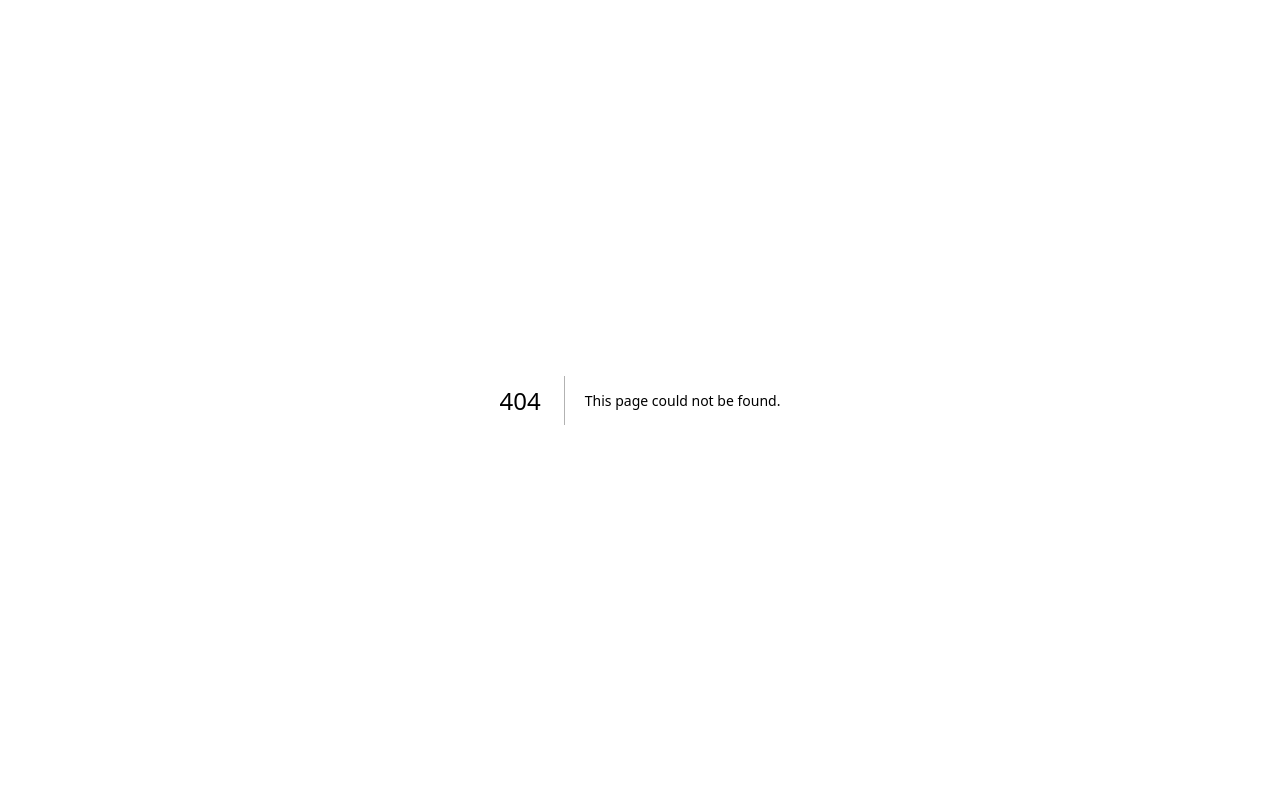
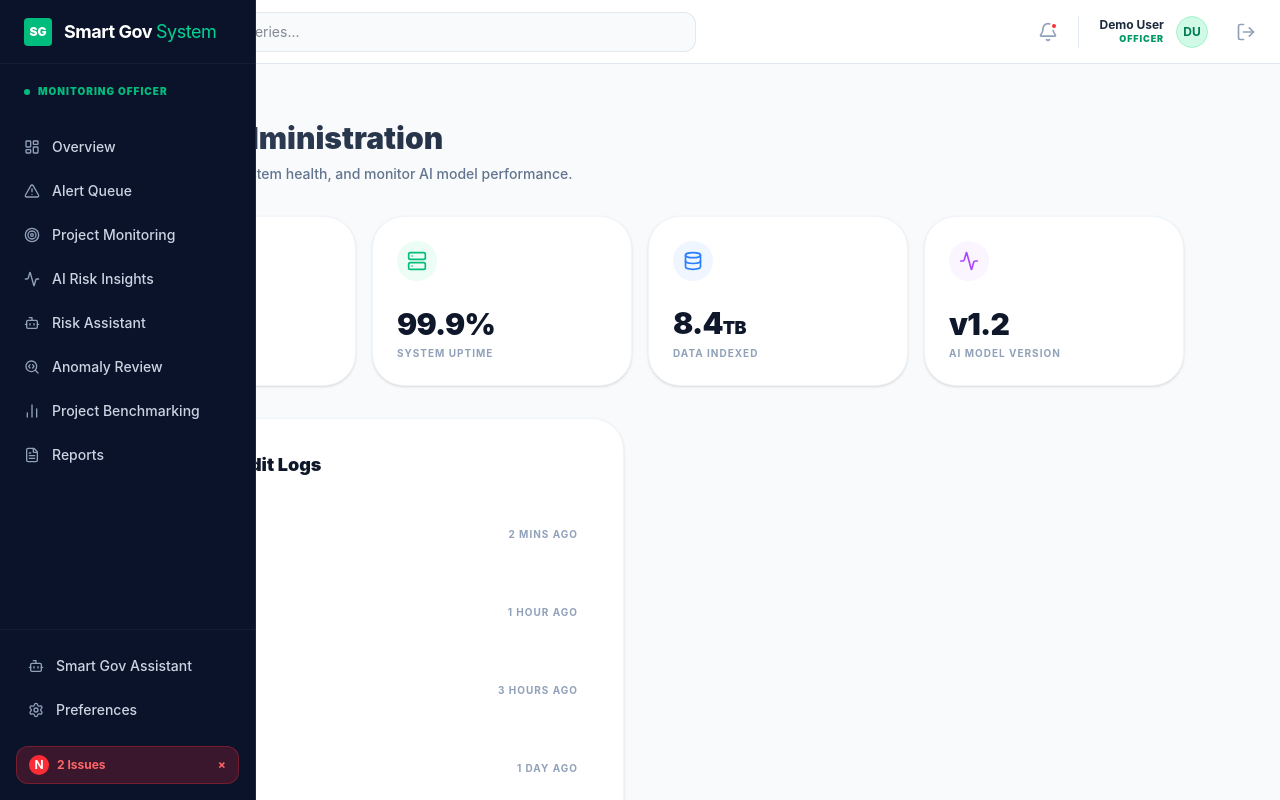
Before and after one commit to anushreepatare18/project-monitoring-system, a Next.js app: page /dashboard/admin in a window 1280 px wide. Before the commit this address had no page. Built offline with nearby package versions, Linux system fonts and the light colour scheme.

Commit message:
feat: added admin, ministry, and public dashboard root pages to fix 404s

```diff
--- /dev/null
+++ b/src/app/dashboard/admin/page.tsx
@@ -0,0 +1,96 @@
+"use client";
+
+import { Shield, Users, Database, Server, Activity, ArrowUpRight } from "lucide-react";
+
+export default function AdminDashboard() {
+  return (
+    <div className="p-8 max-w-6xl mx-auto relative min-h-[calc(100vh-64px)] pb-24">
+
+      <div className="mb-8">
+        <h1 className="text-3xl font-black bg-clip-text text-transparent bg-gradient-to-r from-slate-700 to-slate-900 mb-2">
+          System Administration
+        </h1>
+        <p className="text-sm font-medium text-slate-500">
+          Manage users, view system health, and monitor AI model performance.
+        </p>
+      </div>
+
+      <div className="grid grid-cols-1 md:grid-cols-4 gap-4 mb-8">
+        {/* Card 1 */}
+        <div className="bg-white p-6 rounded-[2rem] shadow-sm border border-slate-100 flex flex-col justify-between">
+          <div className="w-10 h-10 rounded-full bg-slate-100 text-slate-700 flex items-center justify-center mb-6">
+            <Users className="w-5 h-5" />
+          </div>
+          <div>
+            <h3 className="text-3xl font-black text-slate-900 tracking-tight">142</h3>
+            <p className="text-[10px] font-bold text-slate-400 uppercase tracking-widest mt-1">Active Users</p>
+          </div>
+        </div>
+
+        {/* Card 2 */}
+        <div className="bg-white p-6 rounded-[2rem] shadow-sm border border-slate-100 flex flex-col justify-between">
+          <div className="w-10 h-10 rounded-full bg-emerald-50 text-emerald-500 flex items-center justify-center mb-6">
+            <Server className="w-5 h-5" />
+          </div>
+          <div>
+            <h3 className="text-3xl font-black text-slate-900 tracking-tight">99.9%</h3>
+            <p className="text-[10px] font-bold text-slate-400 uppercase tracking-widest mt-1">System Uptime</p>
+          </div>
+        </div>
+
+        {/* Card 3 */}
+        <div className="bg-white p-6 rounded-[2rem] shadow-sm border border-slate-100 flex flex-col justify-between">
+          <div className="w-10 h-10 rounded-full bg-blue-50 text-blue-500 flex items-center justify-center mb-6">
+            <Database className="w-5 h-5" />
+          </div>
+          <div>
+            <h3 className="text-3xl font-black text-slate-900 tracking-tight">8.4<span className="text-lg">TB</span></h3>
+            <p className="text-[10px] font-bold text-slate-400 uppercase tracking-widest mt-1">Data Indexed</p>
+          </div>
+        </div>
+
+        {/* Card 4 */}
+        <div className="bg-white p-6 rounded-[2rem] shadow-sm border border-slate-100 flex flex-col justify-between">
+          <div className="w-10 h-10 rounded-full bg-purple-50 text-purple-500 flex items-center justify-center mb-6">
+            <Activity className="w-5 h-5" />
+          </div>
+          <div>
+            <h3 className="text-3xl font-black text-slate-900 tracking-tight">v1.2</h3>
+            <p className="text-[10px] font-bold text-slate-400 uppercase tracking-widest mt-1">AI Model Version</p>
+          </div>
+        </div>
+      </div>
+
+      <div className="grid grid-cols-1 lg:grid-cols-2 gap-8">
+        <div className="bg-white p-8 rounded-[2rem] shadow-sm border border-slate-100">
+          <div className="flex items-center gap-2 mb-6">
+            <Shield className="w-5 h-5 text-slate-700" />
+            <h2 className="text-lg font-black text-slate-900">Recent Audit Logs</h2>
+          </div>
+
+          <div className="space-y-4">
+            {[
+              { action: "User Login", actor: "officer_01", time: "2 mins ago" },
+              { action: "Model Updated", actor: "system", time: "1 hour ago" },
+              { action: "Project Flagged", actor: "AI_Agent", time: "3 hours ago" },
+              { action: "User Created", actor: "admin", time: "1 day ago" }
+            ].map((log, i) => (
+              <div key={i} className="flex items-center justify-between p-3 rounded-xl hover:bg-slate-50 transition-colors border border-transparent hover:border-slate-100">
+                <div className="flex flex-col">
+                  <span className="text-sm font-bold text-slate-800">{log.action}</span>
+                  <span className="text-xs text-slate-500">by {log.actor}</span>
+                </div>
+                <span className="text-[10px] font-bold text-slate-400 uppercase tracking-widest">{log.time}</span>
+              </div>
+            ))}
+          </div>
+
+          <button className="w-full mt-6 py-3 rounded-xl border border-slate-200 text-xs font-bold text-slate-600 hover:bg-slate-50 transition-colors flex items-center justify-center gap-2">
+            View Full Audit Trail <ArrowUpRight className="w-3 h-3" />
+          </button>
+        </div>
+      </div>
+
+    </div>
+  );
+}
--- a/src/app/dashboard/ministry/page.tsx
+++ b/src/app/dashboard/ministry/page.tsx
@@ -1 +1,27 @@
-export default function Dummy() { return null; }
+"use client";
+import { Building2, FileText, ArrowRight } from "lucide-react";
+import Link from "next/link";
+
+export default function MinistryDashboard() {
+  return (
+    <div className="p-8 max-w-6xl mx-auto relative min-h-[calc(100vh-64px)] pb-24">
+      <div className="mb-8">
+        <h1 className="text-3xl font-black text-slate-900 mb-2">Ministry Overview</h1>
+        <p className="text-sm font-medium text-slate-500">
+          Track portfolio performance and high-risk alerts across your ministry's projects.
+        </p>
+      </div>
+
+      <div className="bg-white p-8 rounded-[2rem] shadow-sm border border-slate-100 flex flex-col items-center justify-center text-center mt-12 max-w-2xl mx-auto">
+        <div className="w-16 h-16 bg-blue-50 text-blue-500 rounded-full flex items-center justify-center mb-4">
+          <Building2 className="w-8 h-8" />
+        </div>
+        <h2 className="text-xl font-bold text-slate-900 mb-2">Ministry Portfolio</h2>
+        <p className="text-slate-500 text-sm mb-6">View aggregated reports and analytics for all active projects under your jurisdiction.</p>
+        <Link href="/dashboard/officer" className="bg-blue-600 text-white px-6 py-3 rounded-full font-bold text-sm flex items-center gap-2 hover:bg-blue-700 transition-colors">
+          View Detailed Reports <ArrowRight className="w-4 h-4" />
+        </Link>
+      </div>
+    </div>
+  );
+}
--- a/src/app/dashboard/public/page.tsx
+++ b/src/app/dashboard/public/page.tsx
@@ -1 +1,27 @@
-export default function Dummy() { return null; }
+"use client";
+import { Globe, Search, ArrowRight } from "lucide-react";
+import Link from "next/link";
+
+export default function PublicDashboard() {
+  return (
+    <div className="p-8 max-w-6xl mx-auto relative min-h-[calc(100vh-64px)] pb-24">
+      <div className="mb-8">
+        <h1 className="text-3xl font-black text-emerald-600 mb-2">Public Transparency Portal</h1>
+        <p className="text-sm font-medium text-slate-500">
+          Open access to execution metrics and financials for national infrastructure projects.
+        </p>
+      </div>
+
+      <div className="bg-white p-8 rounded-[2rem] shadow-sm border border-slate-100 flex flex-col items-center justify-center text-center mt-12 max-w-2xl mx-auto">
+        <div className="w-16 h-16 bg-emerald-50 text-emerald-600 rounded-full flex items-center justify-center mb-4">
+          <Globe className="w-8 h-8" />
+        </div>
+        <h2 className="text-xl font-bold text-slate-900 mb-2">Citizen Visibility</h2>
+        <p className="text-slate-500 text-sm mb-6">Explore the status of major infrastructure investments across the country.</p>
+        <Link href="/dashboard/public/about" className="bg-emerald-600 text-white px-6 py-3 rounded-full font-bold text-sm flex items-center gap-2 hover:bg-emerald-700 transition-colors">
+          Learn How It Works <ArrowRight className="w-4 h-4" />
+        </Link>
+      </div>
+    </div>
+  );
+}
```
